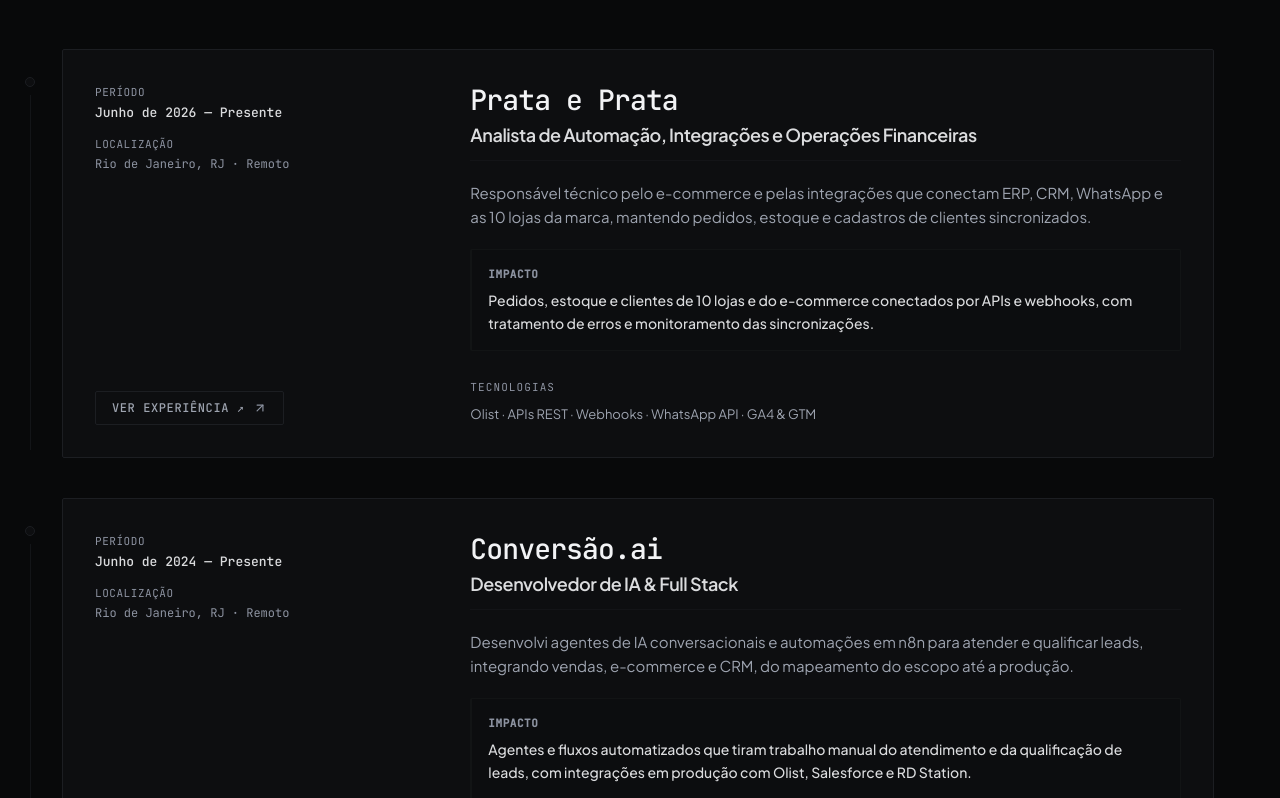
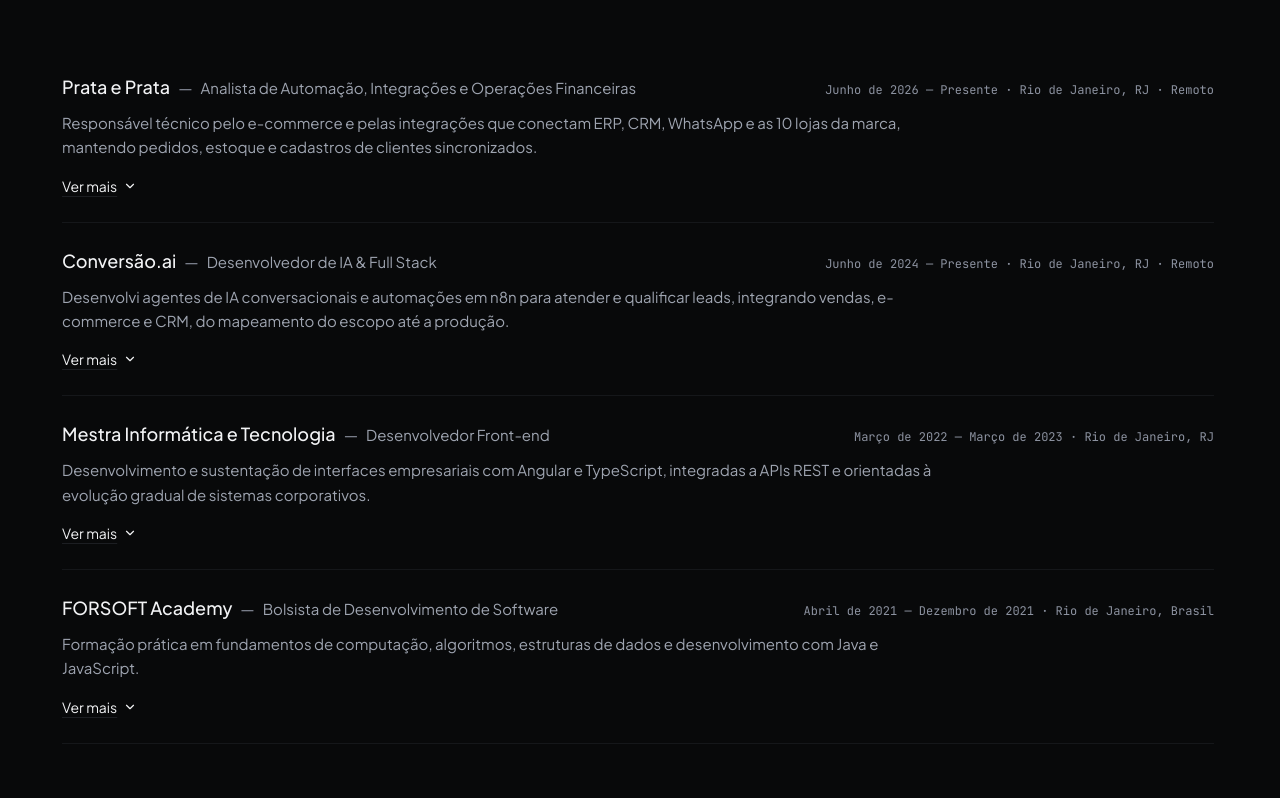
Before and after one commit to Wallace-Pereira1/portfolio-wallace, a React (Vite) app: page / in a window 1280 px wide. Shown: the part 2022-2820 px from the top of the page. Built offline with nearby package versions, Linux system fonts and the light colour scheme.

Commit message:
Present experience as compact list

```diff
--- a/src/components/ExperienceSection.tsx
+++ b/src/components/ExperienceSection.tsx
@@ -1,6 +1,6 @@
 import React, { useState } from 'react';
 import { motion } from 'motion/react';
-import { ArrowUpRight } from 'lucide-react';
+import { ChevronDown } from 'lucide-react';
 import { useApp } from '../context/AppContext';
 import Certifications from './Certifications';
 import ExperienceDetailModal, { WorkExperienceItem } from './ExperienceDetailModal';
@@ -48,7 +48,7 @@ export default function ExperienceSection({ showHeader = true }: ExperienceSecti
       period: 'Junho de 2026 — Presente',
       location: 'Rio de Janeiro, RJ · Remoto',
       summary: 'Responsável técnico pelo e-commerce e pelas integrações que conectam ERP, CRM, WhatsApp e as 10 lojas da marca, mantendo pedidos, estoque e cadastros de clientes sincronizados.',
-      impact: 'Pedidos, estoque e clientes de 10 lojas e do e-commerce conectados por APIs e webhooks, com tratamento de erros e monitoramento das sincronizações.',
+      impact: 'Conectei pedidos, estoque e cadastros de clientes de 10 lojas e do e-commerce por APIs e webhooks, com tratamento de falhas e monitoramento.',
       technologies: ['Olist', 'APIs REST', 'Webhooks', 'WhatsApp API', 'GA4 & GTM', 'Cloudflare'],
       buttonText: 'VER EXPERIÊNCIA ↗',
       isCurrent: true,
@@ -67,7 +67,7 @@ export default function ExperienceSection({ showHeader = true }: ExperienceSecti
       period: 'Junho de 2024 — Presente',
       location: 'Rio de Janeiro, RJ · Remoto',
       summary: 'Desenvolvi agentes de IA conversacionais e automações em n8n para atender e qualificar leads, integrando vendas, e-commerce e CRM, do mapeamento do escopo até a produção.',
-      impact: 'Agentes e fluxos automatizados que tiram trabalho manual do atendimento e da qualificação de leads, com integrações em produção com Olist, Salesforce e RD Station.',
+      impact: 'Automatizei etapas manuais do atendimento e da qualificação de leads, com integrações em produção com Olist, Salesforce e RD Station.',
       technologies: ['n8n', 'Node.js', 'APIs REST', 'MySQL', 'Salesforce', 'RD Station', 'LLMs'],
       buttonText: 'VER EXPERIÊNCIA ↗',
       isCurrent: false,
@@ -87,7 +87,7 @@ export default function ExperienceSection({ showHeader = true }: ExperienceSecti
       period: 'Março de 2022 — Março de 2023',
       location: 'Rio de Janeiro, RJ',
       summary: 'Desenvolvimento e sustentação de interfaces empresariais com Angular e TypeScript, integradas a APIs REST e orientadas à evolução gradual de sistemas corporativos.',
-      impact: 'Participação na modernização de sistema legado ASP para uma arquitetura modular, com redução de mais de 70% no tempo de carregamento.',
+      impact: 'Contribuí para modernizar o sistema legado ASP em uma arquitetura modular, com redução reportada de mais de 70% no tempo de carregamento.',
       technologies: ['Angular', 'TypeScript', 'JavaScript', 'APIs REST', 'Design Systems'],
       buttonText: 'VER PROJETO RELACIONADO ↗',
       projectUrl: '#projetos',
@@ -107,7 +107,7 @@ export default function ExperienceSection({ showHeader = true }: ExperienceSecti
       period: 'Abril de 2021 — Dezembro de 2021',
       location: 'Rio de Janeiro, Brasil',
       summary: 'Formação prática em fundamentos de computação, algoritmos, estruturas de dados e desenvolvimento com Java e JavaScript.',
-      impact: 'Base técnica construída por meio de exercícios práticos, lógica de programação e desenvolvimento orientado a objetos.',
+      impact: 'Construí uma base técnica com exercícios práticos, lógica de programação e desenvolvimento orientado a objetos.',
       technologies: ['Java', 'JavaScript', 'Git', 'Algoritmos', 'Estruturas de Dados'],
       buttonText: 'VER EXPERIÊNCIA ↗',
       isCurrent: false,
@@ -124,7 +124,7 @@ export default function ExperienceSection({ showHeader = true }: ExperienceSecti
       period: 'June 2026 — Present',
       location: 'Rio de Janeiro, RJ · Remote',
       summary: 'Technical owner of the e-commerce platform and of the integrations connecting ERP, CRM, WhatsApp and the brand’s 10 stores, keeping orders, inventory and customer records in sync.',
-      impact: 'Orders, inventory and customers from 10 stores and the online shop connected through APIs and webhooks, with error handling and sync monitoring.',
+      impact: 'Connected orders, inventory and customer records across 10 stores and the online shop through APIs and webhooks, with failure handling and monitoring.',
       technologies: ['Olist', 'REST APIs', 'Webhooks', 'WhatsApp API', 'GA4 & GTM', 'Cloudflare'],
       buttonText: 'VIEW EXPERIENCE ↗',
       isCurrent: true,
@@ -143,7 +143,7 @@ export default function ExperienceSection({ showHeader = true }: ExperienceSecti
       period: 'June 2024 — Present',
       location: 'Rio de Janeiro, RJ · Remote',
       summary: 'Built conversational AI agents and n8n automations to handle and qualify leads, integrating sales, e-commerce and CRM, from scoping to production.',
-      impact: 'Automated agents and workflows that take manual work out of customer service and lead qualification, with live integrations with Olist, Salesforce and RD Station.',
+      impact: 'Automated manual steps in customer service and lead qualification, with live integrations with Olist, Salesforce and RD Station.',
       technologies: ['n8n', 'Node.js', 'REST APIs', 'MySQL', 'Salesforce', 'RD Station', 'LLMs'],
       buttonText: 'VIEW EXPERIENCE ↗',
       isCurrent: false,
@@ -163,7 +163,7 @@ export default function ExperienceSection({ showHeader = true }: ExperienceSecti
       period: 'March 2022 — March 2023',
       location: 'Rio de Janeiro, RJ',
       summary: 'Development and maintenance of enterprise interfaces with Angular and TypeScript, integrated with REST APIs and focused on the gradual evolution of corporate systems.',
-      impact: 'Contributed to modernizing a legacy ASP system to a modular architecture, achieving a 70%+ reduction in loading times.',
+      impact: 'Contributed to modernizing a legacy ASP system into a modular architecture, with a reported 70%+ reduction in loading time.',
       technologies: ['Angular', 'TypeScript', 'JavaScript', 'REST APIs', 'Design Systems'],
       buttonText: 'VIEW RELATED PROJECT ↗',
       projectUrl: '#projetos',
@@ -183,7 +183,7 @@ export default function ExperienceSection({ showHeader = true }: ExperienceSecti
       period: 'April 2021 — December 2021',
       location: 'Rio de Janeiro, Brazil',
       summary: 'Hands-on training in computer science fundamentals, algorithms, data structures, and development with Java and JavaScript.',
-      impact: 'Technical foundation built through practical coding, computational logic, and object-oriented development.',
+      impact: 'Built a technical foundation through practical coding, computational logic, and object-oriented development.',
       technologies: ['Java', 'JavaScript', 'Git', 'Algorithms', 'Data Structures'],
       buttonText: 'VIEW EXPERIENCE ↗',
       isCurrent: false,
@@ -300,175 +300,54 @@ export default function ExperienceSection({ showHeader = true }: ExperienceSecti
             initial="hidden"
             whileInView="visible"
             viewport={{ once: true, amount: 0.1 }}
-            className="space-y-6 sm:space-y-8 md:space-y-10"
+            className="divide-y divide-theme-border/70 border-b border-theme-border/70"
           >
-            {workExperiences.map((exp, idx) => (
+            {workExperiences.map((exp) => (
               <motion.article
                 key={exp.company}
                 variants={timelineItemVariants}
-                className="flex gap-0 md:gap-6 items-start md:-ml-10 group/exp"
+                className="py-5 sm:py-6"
               >
-                {/* Timeline Spine Column (Fine vertical line + Marker node) */}
-                <div className="relative hidden md:flex flex-col items-center self-stretch shrink-0 w-4">
-                  {/* Timeline Marker Node */}
-                  <div className="pt-6 sm:pt-7">
-                    <div className="w-2.5 h-2.5 rounded-full bg-theme-surface border border-theme-border group-hover/exp:border-theme-text/80 group-hover/exp:bg-theme-muted/40 transition-colors" />
-                  </div>
-
-                  {/* Connecting Vertical Line down to next experience */}
-                  {idx < workExperiences.length - 1 && (
-                    <div
-                      aria-hidden="true"
-                      className="w-[1px] bg-theme-border/60 flex-1 my-2"
-                    />
-                  )}
-                </div>
-
-                {/* Experience Content Card */}
-                <div className="flex-1 min-w-0 rounded-[2px] p-5 sm:p-7 md:p-8 bg-theme-surface border border-theme-border hover:border-theme-muted transition-colors duration-150 relative group/card">
-
-                  {/* Desktop Layout (Two Areas: Metadados e Ação à esquerda, Conteúdo e Tecnologias à direita) */}
-                  <div className="hidden md:grid md:grid-cols-12 md:gap-8 lg:gap-10 items-stretch relative z-10">
-                    {/* Area 1: Metadados & Botão de Ação no Lado Esquerdo */}
-                    <div className="md:col-span-4 lg:col-span-4 flex flex-col justify-between pt-0.5 space-y-4">
-                      <div className="space-y-3.5">
-                        {/* Period */}
-                        <div className="space-y-1">
-                          <span className="text-[11px] font-mono uppercase tracking-wider text-theme-muted block">
-                            {language === 'pt' ? 'Período' : 'Timeline'}
-                          </span>
-                          <p className="text-xs sm:text-[13px] font-mono font-medium text-theme-text/90">
-                            {exp.period}
+                <div className="space-y-2.5">
+                  <div className="flex flex-wrap items-baseline gap-x-2 gap-y-1">
+                    <h3 className="text-base sm:text-lg font-medium text-theme-text">{exp.company}</h3>
+                    <span aria-hidden="true" className="text-theme-muted">—</span>
+                    <p className="text-sm sm:text-[15px] text-theme-dim">{exp.role}</p>
+                    <p className="ml-auto text-xs font-mono text-theme-muted">
+                      {exp.period} · {exp.location}
                     </p>
                   </div>
+                  <p className="max-w-4xl text-sm sm:text-[15px] leading-relaxed text-theme-dim">
+                    {exp.summary}
+                  </p>
 
-                        {/* Location */}
-                        <div className="space-y-1">
-                          <span className="text-[11px] font-mono uppercase tracking-wider text-theme-muted block">
-                            {language === 'pt' ? 'Localização' : 'Location'}
-                          </span>
-                          <p className="text-xs font-mono text-theme-muted">
-                            {exp.location}
+                  <details className="group pt-1">
+                    <summary className="inline-flex cursor-pointer list-none items-center gap-1.5 text-sm text-theme-text underline decoration-theme-border underline-offset-4 hover:decoration-theme-text focus-visible:outline focus-visible:outline-1 focus-visible:outline-offset-4 focus-visible:outline-theme-text [&::-webkit-details-marker]:hidden">
+                      {language === 'pt' ? 'Ver mais' : 'Read more'}
+                      <ChevronDown aria-hidden="true" className="h-3.5 w-3.5 transition-transform group-open:rotate-180" />
+                    </summary>
+                    <div className="mt-3 space-y-3 pl-3 border-l border-theme-border/70">
+                      {exp.impact && (
+                        <ul className="list-disc pl-5 text-sm leading-relaxed text-theme-dim">
+                          <li>
+                            <strong className="font-semibold text-theme-text">{exp.impact.split(' ')[0]}</strong>{' '}
+                            {exp.impact.slice(exp.impact.indexOf(' ') + 1)}
+                          </li>
+                        </ul>
+                      )}
+                      <p className="text-xs sm:text-[13px] leading-relaxed text-theme-muted">
+                        <span className="text-theme-dim">{language === 'pt' ? 'Tecnologias: ' : 'Technologies: '}</span>
+                        {exp.technologies.slice(0, 5).join(' · ')}
                       </p>
-                        </div>
-                      </div>
-
-                      {/* Botão de Detalhes no Lado Esquerdo, nivelado com as tecnologias */}
-                      <div className="pt-2">
                       <button
                         type="button"
                         onClick={() => handleActionClick(exp)}
-                          className="inline-flex items-center gap-2 font-mono text-xs uppercase tracking-wider rounded-[2px] transition-all cursor-pointer group/btn focus:outline-none focus-visible:ring-2 focus-visible:ring-theme-text px-3.5 sm:px-4 py-2 border border-theme-border bg-theme-surface hover:border-theme-text hover:text-theme-text text-theme-dim font-medium whitespace-nowrap"
+                        className="inline-flex items-center gap-1.5 text-sm text-theme-text underline decoration-theme-border underline-offset-4 hover:decoration-theme-text focus-visible:outline focus-visible:outline-1 focus-visible:outline-offset-4 focus-visible:outline-theme-text"
                       >
-                          <span>{exp.buttonText || (language === 'pt' ? 'VER EXPERIÊNCIA ↗' : 'VIEW EXPERIENCE ↗')}</span>
-                          <ArrowUpRight className="w-3.5 h-3.5 transition-transform group-hover/btn:translate-x-0.5 group-hover/btn:-translate-y-0.5 text-theme-muted group-hover/btn:text-theme-text" />
+                        {exp.buttonText || (language === 'pt' ? 'Ver experiência completa' : 'View full experience')}
                       </button>
                     </div>
-                    </div>
-
-                    {/* Area 2: Conteúdo */}
-                    <div className="md:col-span-8 lg:col-span-8 flex flex-col justify-between space-y-5">
-                      <div className="space-y-5">
-                        {/* 1. Empresa & 2. Cargo */}
-                        <div className="space-y-1.5 border-b border-theme-border/40 pb-3">
-                          <h3 className="font-serif text-2xl sm:text-[28px] font-medium text-theme-text tracking-[-0.01em] leading-tight">
-                            {exp.company}
-                          </h3>
-                          <h4 className="text-base sm:text-lg font-semibold text-theme-text/90 tracking-tight leading-snug">
-                            {exp.role}
-                          </h4>
-                        </div>
-
-                        {/* 3. Descrição */}
-                        <p className="text-sm sm:text-[15px] text-theme-dim leading-relaxed font-normal">
-                          {exp.summary}
-                        </p>
-
-                        {/* 4. Bloco de Impacto */}
-                        <div className="rounded-[2px] space-y-1.5 p-3.5 sm:p-4 bg-theme-surface/60 border-l-2 border-theme-border border-r border-t border-b border-theme-border/40 transition-colors">
-                          <span className="text-[11px] font-mono uppercase tracking-wider block font-semibold text-theme-muted">
-                            {language === 'pt' ? 'IMPACTO' : 'IMPACT'}
-                          </span>
-                          <p className="text-xs sm:text-sm text-theme-text/90 leading-relaxed font-medium">
-                            {exp.impact}
-                          </p>
-                        </div>
-                      </div>
-
-                      {/* 5. Tecnologias Principais em Badges Compactas */}
-                      <div className="space-y-2 pt-2">
-                        <span className="text-[11px] font-mono uppercase tracking-widest text-theme-muted block">
-                          {language === 'pt' ? 'Tecnologias' : 'Technologies'}
-                        </span>
-                        <p className="text-xs sm:text-[13px] leading-relaxed text-theme-dim">
-                          {exp.technologies.slice(0, 5).join(' · ')}
-                        </p>
-                      </div>
-                    </div>
-                  </div>
-
-                  {/* Mobile Layout (Coluna vertical única na ordem estrita solicitada: 1. Marcador, 2. Período, 3. Empresa, 4. Local, 5. Cargo, 6. Descrição, 7. Impacto, 8. Tecnologias, 9. Botão) */}
-                  <div className="md:hidden space-y-3.5 relative z-10">
-                    {/* 2. Período */}
-                    <div>
-                      <span className="text-xs font-mono text-theme-text/90 font-medium">
-                        {exp.period}
-                      </span>
-                    </div>
-
-                    {/* 3. Empresa */}
-                    <h3 className="font-serif text-xl sm:text-2xl font-medium text-theme-text tracking-[-0.01em] leading-tight">
-                      {exp.company}
-                    </h3>
-
-                    {/* 4. Local */}
-                    <p className="text-xs font-mono text-theme-muted">
-                      {exp.location}
-                    </p>
-
-                    {/* 5. Cargo */}
-                    <h4 className="text-base font-semibold text-theme-text/90 tracking-tight leading-snug">
-                      {exp.role}
-                    </h4>
-
-                    {/* 6. Descrição */}
-                    <p className="text-xs sm:text-sm text-theme-dim leading-relaxed font-normal">
-                      {exp.summary}
-                    </p>
-
-                    {/* 7. Bloco de Impacto */}
-                    <div className="rounded-[2px] space-y-1 p-3 bg-theme-surface/60 border-l-2 border-theme-border border-r border-t border-b border-theme-border/40 transition-colors">
-                      <span className="text-[11px] font-mono uppercase tracking-wider block font-semibold text-theme-muted">
-                        {language === 'pt' ? 'IMPACTO' : 'IMPACT'}
-                      </span>
-                      <p className="text-xs text-theme-text/90 leading-relaxed font-medium">
-                        {exp.impact}
-                      </p>
-                    </div>
-
-                    {/* 8. Botão de Detalhes no Lado Esquerdo & Tecnologias na Mesma Altura */}
-                    <div className="pt-1 flex flex-col-reverse sm:flex-row sm:items-end justify-between gap-3">
-                      <div className="shrink-0 self-start sm:self-end pt-1 sm:pt-0">
-                        <button
-                          type="button"
-                          onClick={() => handleActionClick(exp)}
-                          className="w-full sm:w-auto inline-flex items-center justify-center gap-2 font-mono text-xs uppercase tracking-wider rounded-[2px] transition-all cursor-pointer group/btn focus:outline-none focus-visible:ring-2 focus-visible:ring-theme-text px-3.5 py-2 border border-theme-border bg-theme-surface hover:border-theme-text hover:text-theme-text text-theme-dim font-medium whitespace-nowrap"
-                        >
-                          <span>{exp.buttonText || (language === 'pt' ? 'VER EXPERIÊNCIA ↗' : 'VIEW EXPERIENCE ↗')}</span>
-                          <ArrowUpRight className="w-3.5 h-3.5 transition-transform group-hover/btn:translate-x-0.5 group-hover/btn:-translate-y-0.5 text-theme-muted group-hover/btn:text-theme-text" />
-                        </button>
-                      </div>
-
-                      <div className="space-y-1.5 flex-1 min-w-0">
-                        <span className="text-[11px] font-mono uppercase tracking-widest text-theme-muted block">
-                          {language === 'pt' ? 'Tecnologias' : 'Technologies'}
-                        </span>
-                        <p className="text-xs leading-relaxed text-theme-dim">
-                          {exp.technologies.slice(0, 5).join(' · ')}
-                        </p>
-                      </div>
-                    </div>
-                  </div>
+                  </details>
                 </div>
               </motion.article>
             ))}
```
Lines whose indentation alone changed are shown as unchanged.
